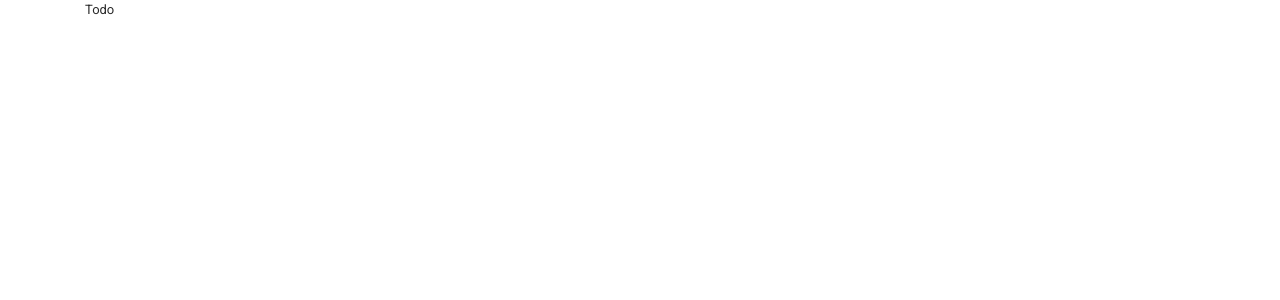
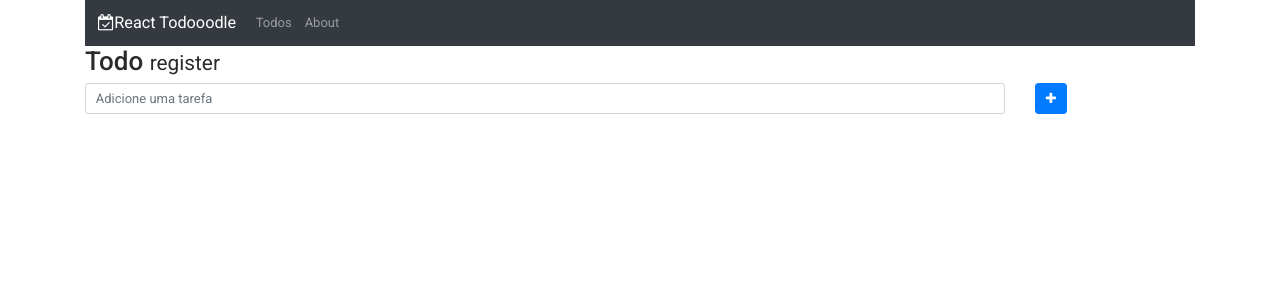
Before and after one commit to pedrovsp/todo-app, a React (Create React App) app in the folder react-todo/: page /todos in a window 1280 px wide. Shown: the top 300 px of the page. Built offline with nearby package versions, Linux system fonts and the light colour scheme.

Commit message:
feat(front): todo pages
setup routing, add btn & grid layout components
add if component,  todo form and list

```diff
--- a/react-todo/package.json
+++ b/react-todo/package.json
@@ -6,6 +6,7 @@
         "@testing-library/jest-dom": "^4.2.4",
         "@testing-library/react": "^9.5.0",
         "@testing-library/user-event": "^7.2.1",
+        "@types/react-router": "^5.1.7",
         "bootstrap": "^4.5.0",
         "font-awesome": "^4.7.0",
         "node-sass": "^4.14.1",
--- a/react-todo/src/about/About.tsx
+++ b/react-todo/src/about/About.tsx
@@ -1,10 +1,17 @@
 import React, { FunctionComponent } from 'react';
+import { Header } from '../layout/header/Header';
 export interface AboutProps { }
 
 export const About: FunctionComponent<AboutProps> = (props: AboutProps) => {
     return (
         <div>
-            About
+            <Header name="About" small="us"></Header>
+            <h2>Ou history</h2>
+            <p>Lore ipsum dolor...</p>
+            <h2>Mission</h2>
+            <p>Lore pisum amet</p>
+            <h2>Press</h2>
+            <p>Lorem ipsum dolor amet ...</p>
         </div>
     )
 }
--- /dev/null
+++ b/react-todo/src/layout/button/Button.tsx
@@ -0,0 +1,21 @@
+import React from 'react'
+import If from '../../utils/If'
+
+interface Props {
+    hide?: boolean;
+    styles: string;
+    onClick?: Function;
+    icon: string;
+}
+
+const Button = (props: Props) => {
+    return (
+        <If condition={!props.hide}>
+            <button className={`btn btn-${props.styles}`} onClick={() => props.onClick}>
+                <i className={`fa fa-${props.icon}`}></i>
+            </button>
+        </If>
+    )
+}
+
+export default Button
--- /dev/null
+++ b/react-todo/src/layout/grid/Grid.tsx
@@ -0,0 +1,33 @@
+import React, { Component } from 'react'
+
+interface Props {
+    cols: string
+}
+interface State {
+
+}
+
+export default class Grid extends Component<Props, State> {
+    state = {}
+
+    toCssClass(numbers: string): string {
+        const cols = numbers ? numbers.split(' ') : [];
+        let classes = '';
+
+        if (cols[0]) classes += `col-xs-${cols[0]} `;
+        if (cols[1]) classes += `col-sm-${cols[1]} `;
+        if (cols[2]) classes += `col-md-${cols[2]} `;
+        if (cols[3]) classes += `col-lg-${cols[3]} `;
+
+        return classes;
+    }
+
+    render() {
+        const gridClasses = this.toCssClass(this.props.cols || `12`)
+        return (
+            <div className={gridClasses}>
+                {this.props.children}
+            </div>
+        )
+    }
+}
--- a/react-todo/src/main/App.tsx
+++ b/react-todo/src/main/App.tsx
@@ -1,12 +1,16 @@
 import React, { Component } from 'react';
-import { Todo } from '../todo/Todo';
+import { Menu } from '../layout/menu/Menu';
+import { Routes } from './routes';
 
 export class App extends Component {
     render() {
         return (
-            <div className="container">
-                <Todo></Todo>
-            </div>
+            <React.Fragment>
+                <div className="container">
+                    <Menu></Menu>
+                    <Routes></Routes>
+                </div>
+            </React.Fragment>
         );
     }
 }
--- /dev/null
+++ b/react-todo/src/main/routes.tsx
@@ -0,0 +1,18 @@
+import React, { FunctionComponent } from 'react';
+import { Router, Route } from 'react-router';
+import { createBrowserHistory } from 'history';
+
+import { Todo } from '../todo/Todo';
+import { About } from '../about/About';
+
+export interface RoutesProps { }
+const history = createBrowserHistory();
+export const Routes: FunctionComponent<RoutesProps> = (props: RoutesProps) => {
+    return (
+        <Router history={history}>
+            <Route path='/todos' component={Todo}></Route>
+            <Route path='/about' component={About}></Route>
+            <Route path='*' to='/todos'></Route>
+        </Router >
+    );
+}
--- a/react-todo/src/todo/Todo.tsx
+++ b/react-todo/src/todo/Todo.tsx
@@ -1,7 +1,15 @@
 import React, { Component } from 'react'
+import { Header } from '../layout/header/Header';
+import TodoForm from './form/TodoForm';
+import TodoList from './list/TodoList';
 
 export class Todo extends Component {
     render() {
-        return (<div>Todo</div>);
+        return (
+            <div>
+                <Header name='Todo' small='register'></Header>
+                <TodoForm></TodoForm>
+                <TodoList></TodoList>
+            </div>);
     }
 }
--- /dev/null
+++ b/react-todo/src/todo/form/TodoForm.tsx
@@ -0,0 +1,22 @@
+import React from 'react'
+import Grid from '../../layout/grid/Grid'
+import Button from '../../layout/button/Button'
+
+interface Props {
+
+}
+
+const TodoForm = (props: Props) => {
+    return (
+        <div role='form' className='todoForm row'>
+            <Grid cols='12 9 10'>
+                <input type="text" id="description" className="form-control" placeholder="Adicione uma tarefa" />
+            </Grid>
+            <Grid cols='12 3 2'>
+                <Button styles='primary' icon='plus'></Button>
+            </Grid>
+        </div>
+    )
+}
+
+export default TodoForm
--- /dev/null
+++ b/react-todo/src/todo/list/TodoList.tsx
@@ -0,0 +1,15 @@
+import React from 'react'
+
+interface Props {
+
+}
+
+const TodoList = (props: Props) => {
+    return (
+        <div>
+
+        </div>
+    )
+}
+
+export default TodoList
--- /dev/null
+++ b/react-todo/src/utils/If.jsx
@@ -0,0 +1,31 @@
+export default (props) => {
+    let elseChild = null;
+    let ifChild = null;
+
+    if (Array.isArray(props.children)) {
+        elseChild = props.children.filter(child => {
+            return child.type && child.type.name === 'Else'
+        })[0];
+
+        ifChild = props.children.filter(child => {
+            return child.type && child.type.name !== 'Else'
+        });
+
+    } else {
+        if (props.children.type && props.children.name === 'Else') {
+            elseChild = props.children;
+        } else {
+            ifChild = props.children;
+        }
+    }
+
+
+    if (props.condition) {
+        return ifChild;
+    } else if (elseChild) {
+        return elseChild;
+    } else {
+        return false;
+    }
+}
+export const Else = (props) => props.children
```
Also changed, not shown: 1 other file (tests, documents, lock files or other folders).
